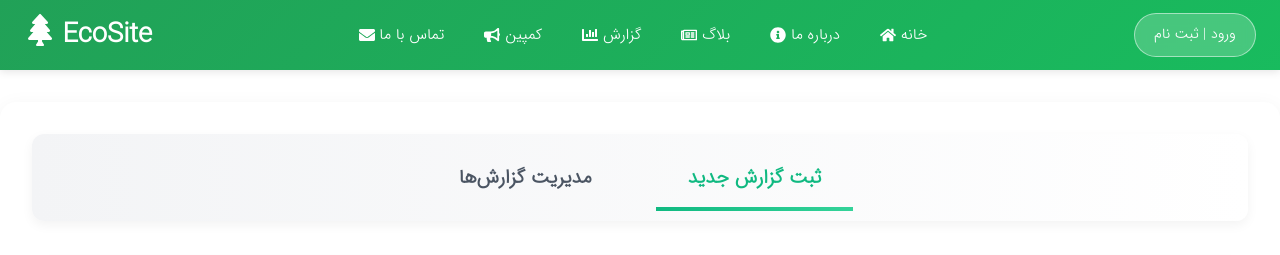
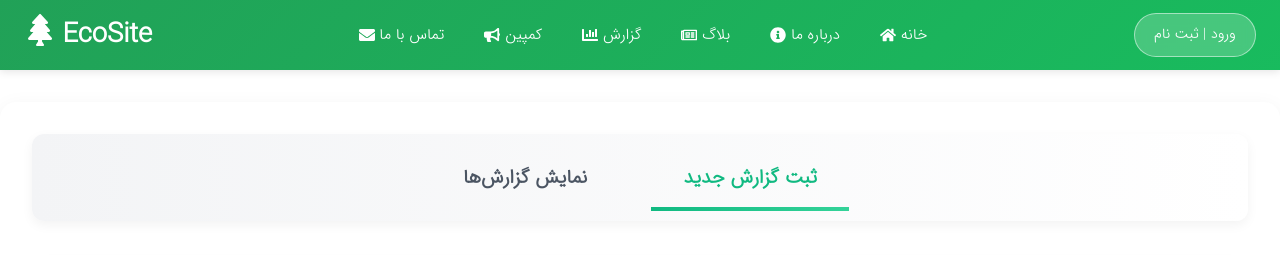
Before and after one commit to setareEzabadi/environment, a Next.js app: page /reports in a window 1280 px wide. Shown: the top 255 px of the page. Built offline with nearby package versions, Linux system fonts and the light colour scheme.

Commit message:
Update Reports.jsx

```diff
--- a/components/Reports/Reports.jsx
+++ b/components/Reports/Reports.jsx
@@ -108,7 +108,7 @@ const Reports = () => {
                     className={`${styles.tab} ${activeTab === 'manageReports' ? styles.activeTab : ''}`}
                     onClick={() => setActiveTab('manageReports')}
                 >
-                    مدیریت گزارش‌ها
+                    {isAdmin ? 'مدیریت گزارش‌ها' : 'نمایش گزارش‌ها'}
                 </button>
             </div>
 
```
